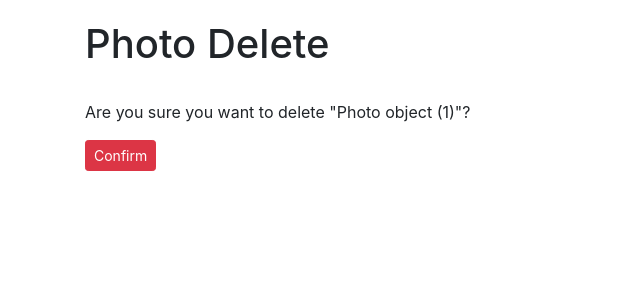
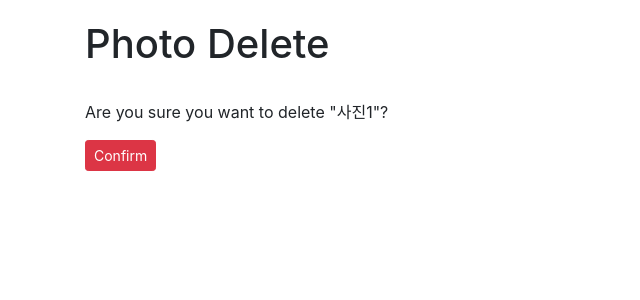
Before and after one commit to laverpearl/django_project, a Django app: template photo/templates/photo/photo_confirm_delete.html in a window 1280 px wide. Shown: the part 70-370 px from the top of the page, without its empty margins (0-640 px from the left). Run offline with Django 3.2, Linux system fonts and the light colour scheme; the template is opened without the code that fills it: values that come from a table or form of the project are taken from there, others are empty; data comes from the database, SQL or seed files in the repository; parts of the project's set-up code (start-up, migrations or seed data) failed here and were passed over; some libraries are stand-ins or nearby versions.

Commit message:
오류수정 / photo지울때 이름이뜨도록 변경

```diff
--- a/photo/templates/photo/photo_confirm_delete.html
+++ b/photo/templates/photo/photo_confirm_delete.html
@@ -8,7 +8,7 @@
 <br>
 
 <form action="." method="post">{% csrf_token %}
-    <p>Are you sure you want to delete "{{ object }}"?</p>
+    <p>Are you sure you want to delete "{{ object.title }}"?</p>
     <input type="submit" value="Confirm" class="btn btn-danger btn-sm"/>
 </form>
 
```
